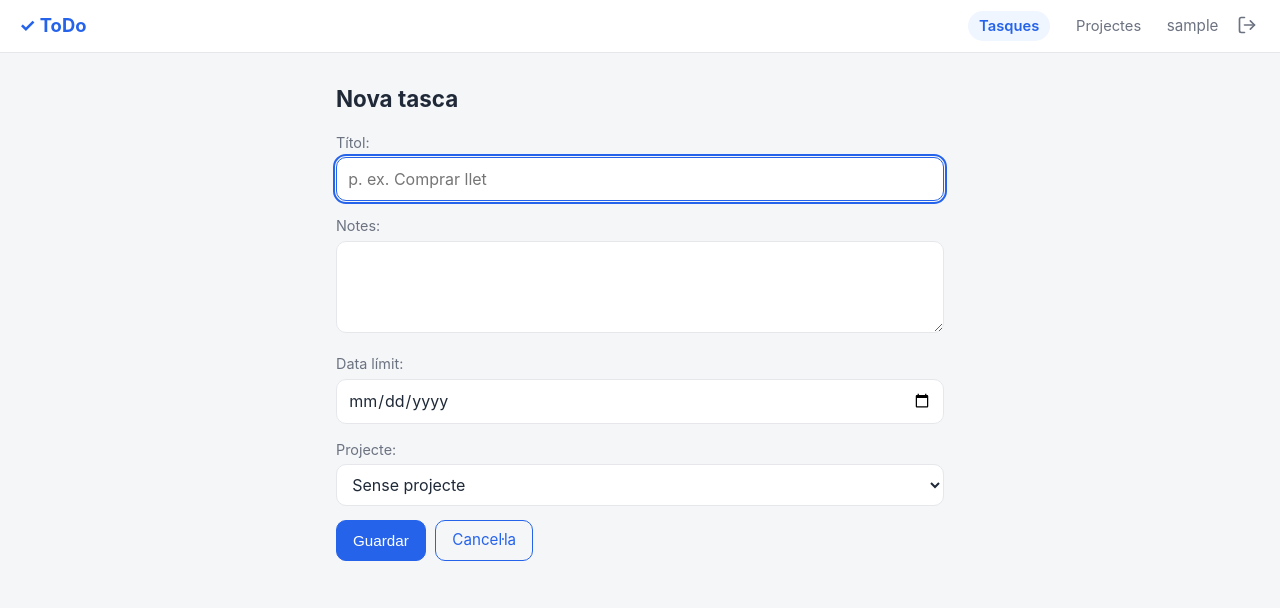
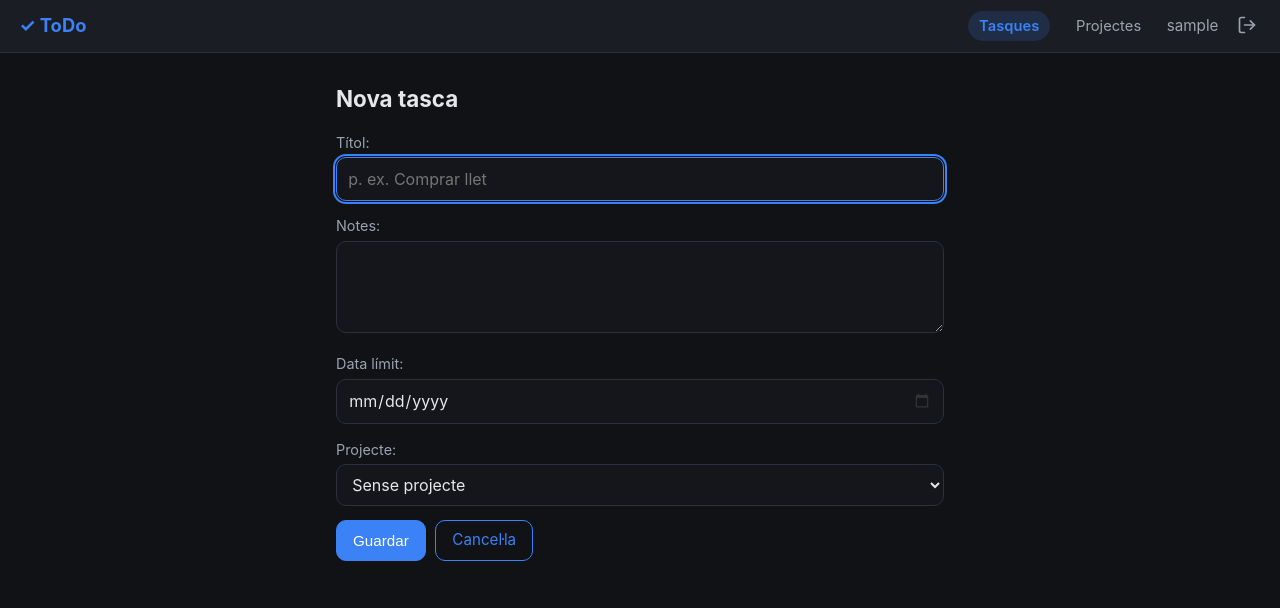
Before and after one commit to xorilla/todo, a Django app: page /nova/ in a window 1280 px wide. Shown: the top 608 px of the page. Run offline with Django 5.2, Linux system fonts and the light colour scheme; the visitor is signed in with stand-in values (Sample User, id 1); data that the repository does not hold is empty.

Commit message:
feat: add dark theme styling and favicon support

```diff
--- a/static/css/styles.css
+++ b/static/css/styles.css
@@ -1,16 +1,21 @@
-/* ToDo — estil mínim */
+/* ToDo — estil mínim (tema fosc) */
 :root {
-  --bg: #f5f6f8;
-  --card: #ffffff;
-  --text: #1f2937;
-  --muted: #6b7280;
-  --primary: #2563eb;
-  --primary-dark: #1d4ed8;
-  --danger: #dc2626;
-  --warning: #d97706;
+  --bg: #101216;
+  --card: #1a1d24;
+  --card-dim: #14161b;
+  --text: #e5e7eb;
+  --muted: #9ca3af;
+  --primary: #3b82f6;
+  --primary-dark: #2563eb;
+  --primary-soft: rgba(59, 130, 246, 0.16);
+  --primary-border: rgba(59, 130, 246, 0.4);
+  --danger: #ef4444;
+  --danger-soft: rgba(239, 68, 68, 0.12);
+  --danger-border: rgba(239, 68, 68, 0.35);
+  --warning: #fbbf24;
   --warning-light: #f59e0b;
-  --warning-dark: #b45309;
-  --border: #e5e7eb;
+  --warning-dark: #d97706;
+  --border: #2b303a;
   --radius: 10px;
 }
 
@@ -66,13 +71,13 @@ body {
 
 .navlink:hover {
   color: var(--primary);
-  background: #eff6ff;
+  background: var(--primary-soft);
 }
 
 .navlink.active {
   color: var(--primary);
   font-weight: 600;
-  background: #eff6ff;
+  background: var(--primary-soft);
 }
 
 /* Contenidor principal */
@@ -140,11 +145,18 @@ h1 {
 
 .btn:hover {
   background: var(--primary-dark);
+  border-color: var(--primary-dark);
 }
 
 .btn.secondary {
   background: transparent;
   color: var(--primary);
+  border-color: var(--primary);
+}
+
+.btn.secondary:hover {
+  background: var(--primary-soft);
+  border-color: var(--primary);
 }
 
 .btn.danger {
@@ -435,7 +448,7 @@ form select {
   border: 1px solid var(--border);
   border-radius: var(--radius);
   font: inherit;
-  background: #fff;
+  background: var(--card-dim);
   color: var(--text);
 }
 
--- a/tasks/templates/tasks/base.html
+++ b/tasks/templates/tasks/base.html
@@ -4,8 +4,10 @@
 <head>
   <meta charset="utf-8">
   <meta name="viewport" content="width=device-width, initial-scale=1">
+  <meta name="color-scheme" content="dark">
   <title>{% block title %}ToDo{% endblock %}</title>
-  <link rel="stylesheet" href="{% static 'css/styles.css' %}?v=3">
+  <link rel="icon" type="image/svg+xml" href="{% static 'favicon.svg' %}">
+  <link rel="stylesheet" href="{% static 'css/styles.css' %}?v=4">
 </head>
 <body>
   <header class="topbar">
```
Also changed, not shown: other parts of static/css/styles.css (+23 -17 lines), static/favicon.svg (added).
